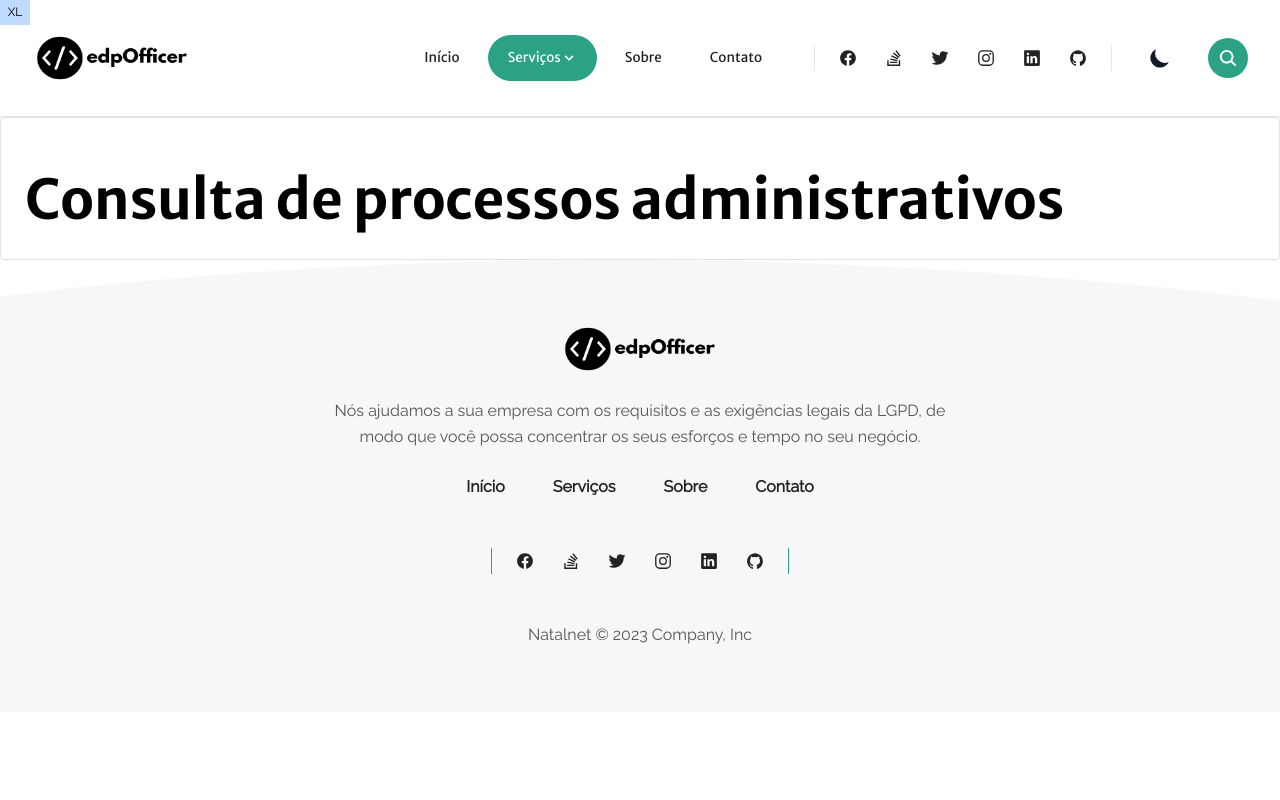
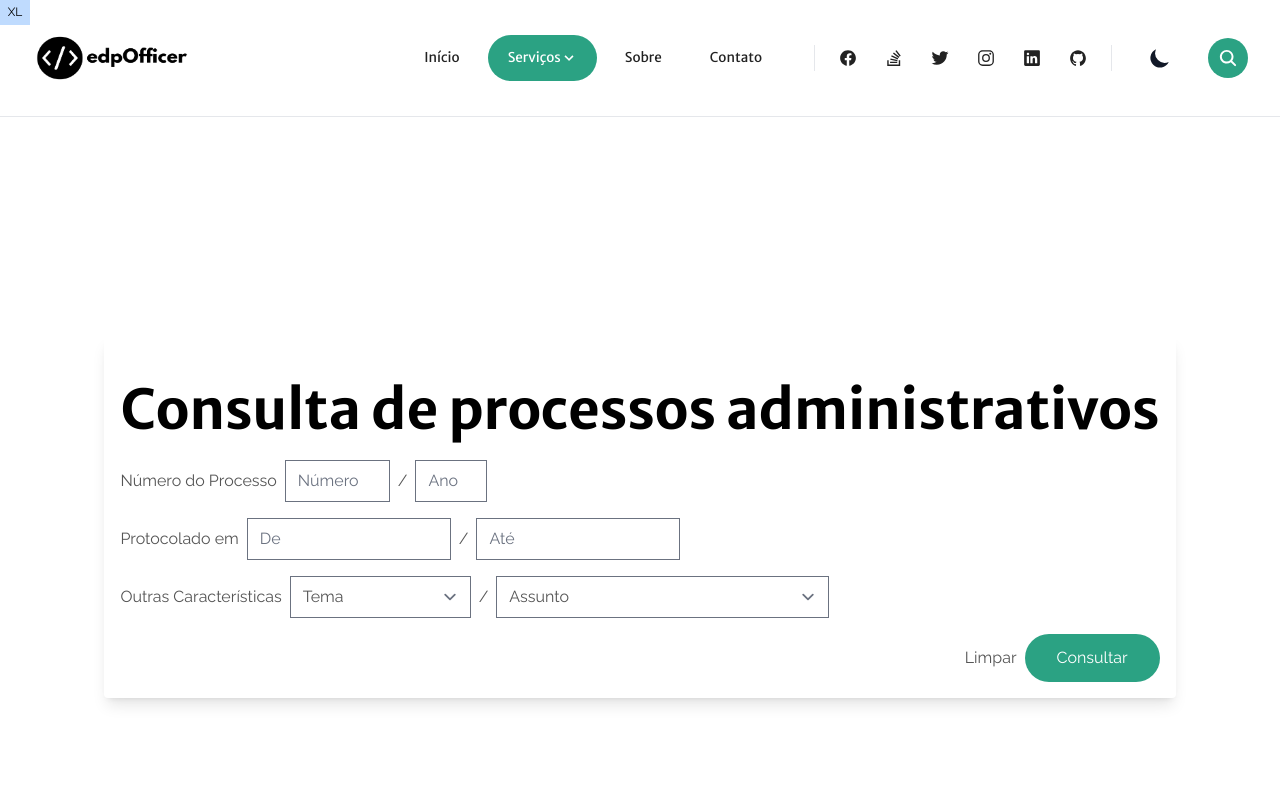
Before and after one commit to EugenioVLopes/edpTemplate, a Next.js app: page /consultarprotocolo in a window 1280 px wide. Shown: the top 800 px of the page. Built offline with nearby package versions, Linux system fonts and the light colour scheme; what tailwind-bootstrap-grid would draw is missing.

Commit message:
criação da pag de consultar protocolo

```diff
--- a/pages/consultarprotocolo.js
+++ b/pages/consultarprotocolo.js
@@ -6,11 +6,104 @@ import theme from "@config/theme.json";
 const ConsultarProtocolo = () => {
   return (
     <Base>
-      <div className="mt-10 lg:mt-0">
-        <div className="rounded border border-border p-6 dark:border-darkmode-border ">
-          <h1 className="h1 mt-6 text-left lg:text-[55px]">
+      <div className="flex min-h-screen flex-col items-center justify-center">
+        <div className="rounded bg-white p-4 shadow-lg">
+          <h1 className="mt-6 text-left lg:text-[55px]">
             Consulta de processos administrativos
           </h1>
+          <div className="mb-4 mt-4">
+            <label htmlFor="numeroDocumento" className="mr-2">
+              Número do Processo
+            </label>
+            <input
+              id="numeroDocumento"
+              name="numeroDocumento"
+              type="text"
+              autoComplete="off"
+              placeholder="Número"
+              className="input-field mr-2"
+              maxLength="9"
+              inputMode="numeric"
+              size="8"
+              aria-readonly="false"
+              aria-disabled="false"
+            />
+            <span className="mr-2">/</span>
+            <input
+              id="ano"
+              name="ano"
+              type="text"
+              autoComplete="off"
+              placeholder="Ano"
+              className="input-field"
+              maxLength="4"
+              inputMode="numeric"
+              size="4"
+              aria-readonly="false"
+              aria-disabled="false"
+            />
+          </div>
+
+          <div className="mb-4">
+            <label htmlFor="protocoladoEm" className="mr-2">
+              Protocolado em
+            </label>
+            <input
+              id="protocoladoEm"
+              name="protocoladoEm"
+              type="text"
+              className="input-field mr-2"
+              placeholder="De"
+              aria-readonly="false"
+              aria-disabled="false"
+            />
+            <span className="mr-2">/</span>
+            <input
+              id="protocoladosPeriodoFim"
+              name="protocoladosPeriodoFim"
+              type="text"
+              className="input-field"
+              placeholder="Até"
+              aria-readonly="false"
+              aria-disabled="false"
+            />
+          </div>
+
+          <div className="mb-4">
+            <label htmlFor="temas" className="mr-2">
+              Outras Características
+            </label>
+            <select
+              id="temas"
+              name="temas"
+              className="input-field mr-2"
+              aria-haspopup="listbox"
+              aria-expanded="false"
+            >
+              <option value="" disabled selected >
+                Tema
+              </option>
+              <option value="491">SISTEMA PROAD</option>
+            </select>
+            <span className="mr-2">/</span>
+            <select
+              id="assuntos"
+              name="assuntos"
+              className="input-field"
+              aria-haspopup="listbox"
+              aria-expanded="false"
+            >
+              <option value="" disabled selected >
+                Assunto
+              </option>
+              <option value="2182">REQUERIMENTO USUÁRIO EXTERNO</option>
+            </select>
+          </div>
+
+          <div className="flex justify-end">
+            <button className="btn-secondary mr-2">Limpar</button>
+            <button className="btn-primary">Consultar</button>
+          </div>
         </div>
       </div>
     </Base>
```
